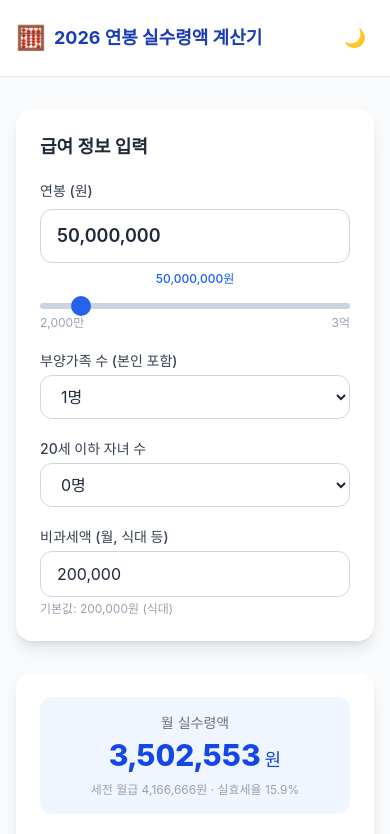
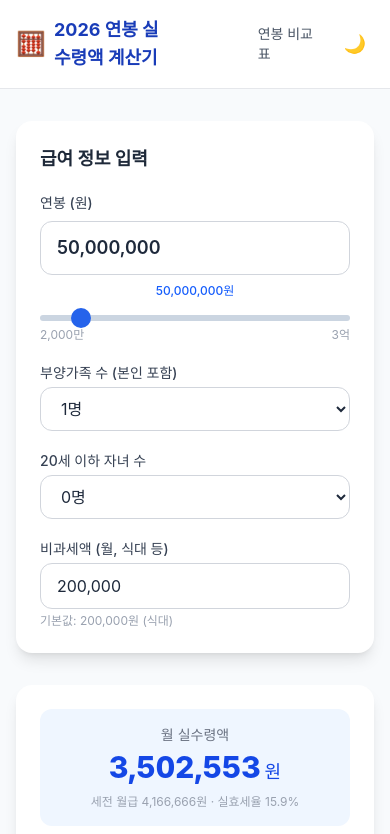
Before and after one commit to thingineeer/salary-calculator, a Next.js app: page / in a window 390 px wide. Shown: the top 834 px of the page. Built offline with nearby package versions, Linux system fonts and the light colour scheme; a web font is replaced by a local one.

Commit message:
feat: 메인 페이지에서 연봉 비교표/상세 페이지 진입 동선 추가
- Header에 '연봉 비교표' 네비게이션 링크 추가
- SalaryTable 비교표 연봉 텍스트를 상세 페이지 링크로 변경
- SalaryTable 하단에 '전체 비교표 보기' CTA 버튼 추가

```diff
--- a/src/components/Header.tsx
+++ b/src/components/Header.tsx
@@ -48,9 +48,12 @@ export default function Header() {
           </h1>
         </Link>
         <div className="flex items-center gap-3">
-          <span className="text-xs text-gray-400 hidden sm:block">
-            4대보험 + 소득세 자동 계산
-          </span>
+          <Link
+            href="/salary"
+            className="text-sm font-medium text-gray-600 dark:text-gray-300 hover:text-blue-600 dark:hover:text-blue-400 transition-colors"
+          >
+            연봉 비교표
+          </Link>
           <button
             onClick={toggleTheme}
             aria-label={dark ? '라이트 모드로 전환' : '다크 모드로 전환'}
--- a/src/components/SalaryTable.tsx
+++ b/src/components/SalaryTable.tsx
@@ -1,6 +1,7 @@
 'use client';
 
 import { useEffect, useRef } from 'react';
+import Link from 'next/link';
 import { calculateSalary } from '@/lib/salary-calculator';
 import { SALARY_COMPARISON_LIST, DEFAULT_NON_TAXABLE_ALLOWANCE } from '@/lib/constants';
 import { formatNumber } from '@/lib/format';
@@ -63,7 +64,9 @@ export default function SalaryTable() {
                 className="border-b border-gray-100 dark:border-gray-700/50 hover:bg-blue-50/50 dark:hover:bg-blue-900/10 transition-colors"
               >
                 <td className="py-2.5 pr-2 font-medium text-gray-700 dark:text-gray-200 whitespace-nowrap">
-                  {formatNumber(row.salary)}만원
+                  <Link href={`/salary/${row.salary}`} className="text-blue-600 dark:text-blue-400 hover:underline">
+                    {formatNumber(row.salary)}만원
+                  </Link>
                 </td>
                 <td className="py-2.5 px-2 text-right text-gray-600 dark:text-gray-400 whitespace-nowrap">
                   {formatNumber(row.monthlySalary)}
@@ -89,6 +92,15 @@ export default function SalaryTable() {
           ))}
         </tbody>
       </table>
+
+      <div className="mt-4 pt-4 border-t border-gray-100 dark:border-gray-700 text-center">
+        <Link
+          href="/salary"
+          className="inline-block bg-blue-600 hover:bg-blue-700 text-white font-semibold px-5 py-2.5 rounded-xl text-sm transition-colors"
+        >
+          2,400만~1억5천만원 전체 비교표 보기
+        </Link>
+      </div>
     </div>
   );
 }
```
